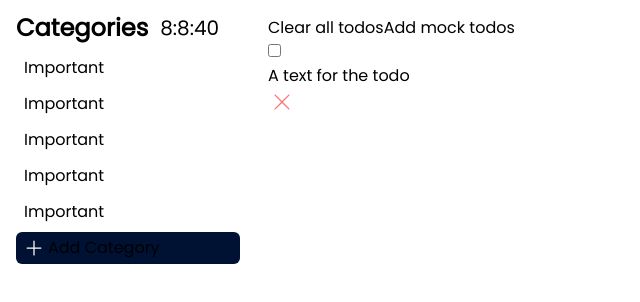
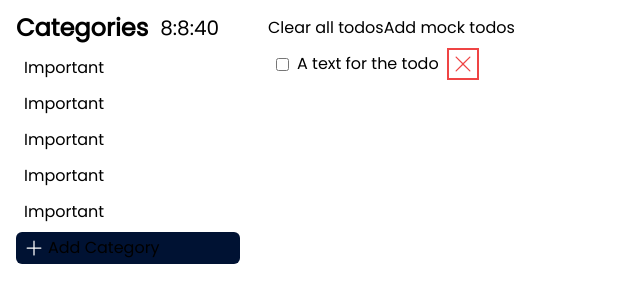
Before and after one commit to Kenramiscal1106/vue-todo-app, a Vue app: page / in a window 1280 px wide. Both pictures are taken after a click on the button "Add mock todos". Shown: the top 302 px of the page, without its empty margins (0-640 px from the left). Built offline with nearby package versions, Linux system fonts and the light colour scheme.

Commit message:
style(components): :lipstick: update styling in todoItems component

```diff
--- a/src/components/main/TodoItem.vue
+++ b/src/components/main/TodoItem.vue
@@ -10,14 +10,14 @@ import { watch } from 'vue';
 </script>
 
 <template>
-  <div>
+  <div class="flex gap-2 p-2 items-center">
     <input type="checkbox" v-model="todo.done" >
     <div>
       <div>{{todo.text}}</div>
     </div>
-    <button class="p-1" @click="todos.$patch({value: todos.value.filter(todoStore => todoStore.id !== todo.id)})">
+    <button class="p-1 border-red-500 hover:bg-red-600 active:bg-red-700 transition-colors border-2 group" @click="todos.$patch({value: todos.value.filter(todoStore => todoStore.id !== todo.id)})">
       <svg width="20" height="20" viewBox="0 0 20 20" fill="none" xmlns="http://www.w3.org/2000/svg">
-        <path d="M2.68306 3.56694C2.43898 3.32286 2.43898 2.92714 2.68306 2.68306C2.92714 2.43898 3.32287 2.43898 3.56694 2.68306L10 9.11612L16.4331 2.68306C16.6771 2.43898 17.0729 2.43898 17.3169 2.68306C17.561 2.92714 17.561 3.32286 17.3169 3.56694L10.8839 10L17.3169 16.4331C17.561 16.6771 17.561 17.0729 17.3169 17.3169C17.0729 17.561 16.6771 17.561 16.4331 17.3169L10 10.8839L3.56694 17.3169C3.32287 17.561 2.92714 17.561 2.68306 17.3169C2.43898 17.0729 2.43898 16.6771 2.68306 16.4331L9.11612 10L2.68306 3.56694Z" class="fill-red-400"/>
+        <path d="M2.68306 3.56694C2.43898 3.32286 2.43898 2.92714 2.68306 2.68306C2.92714 2.43898 3.32287 2.43898 3.56694 2.68306L10 9.11612L16.4331 2.68306C16.6771 2.43898 17.0729 2.43898 17.3169 2.68306C17.561 2.92714 17.561 3.32286 17.3169 3.56694L10.8839 10L17.3169 16.4331C17.561 16.6771 17.561 17.0729 17.3169 17.3169C17.0729 17.561 16.6771 17.561 16.4331 17.3169L10 10.8839L3.56694 17.3169C3.32287 17.561 2.92714 17.561 2.68306 17.3169C2.43898 17.0729 2.43898 16.6771 2.68306 16.4331L9.11612 10L2.68306 3.56694Z" class="fill-red-500 group-hover:fill-white transition-colors"/>
       </svg>
 
     </button>
```
